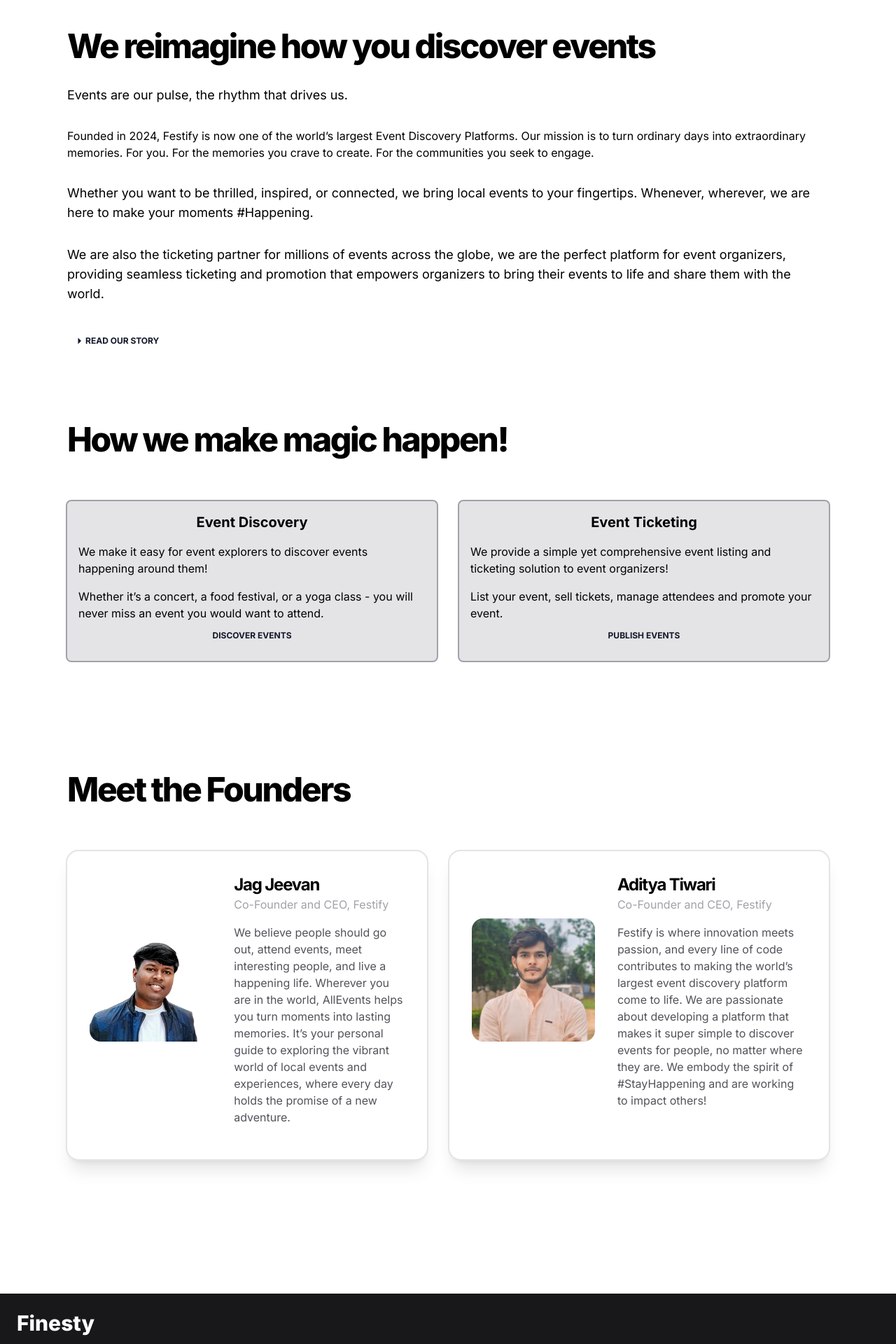
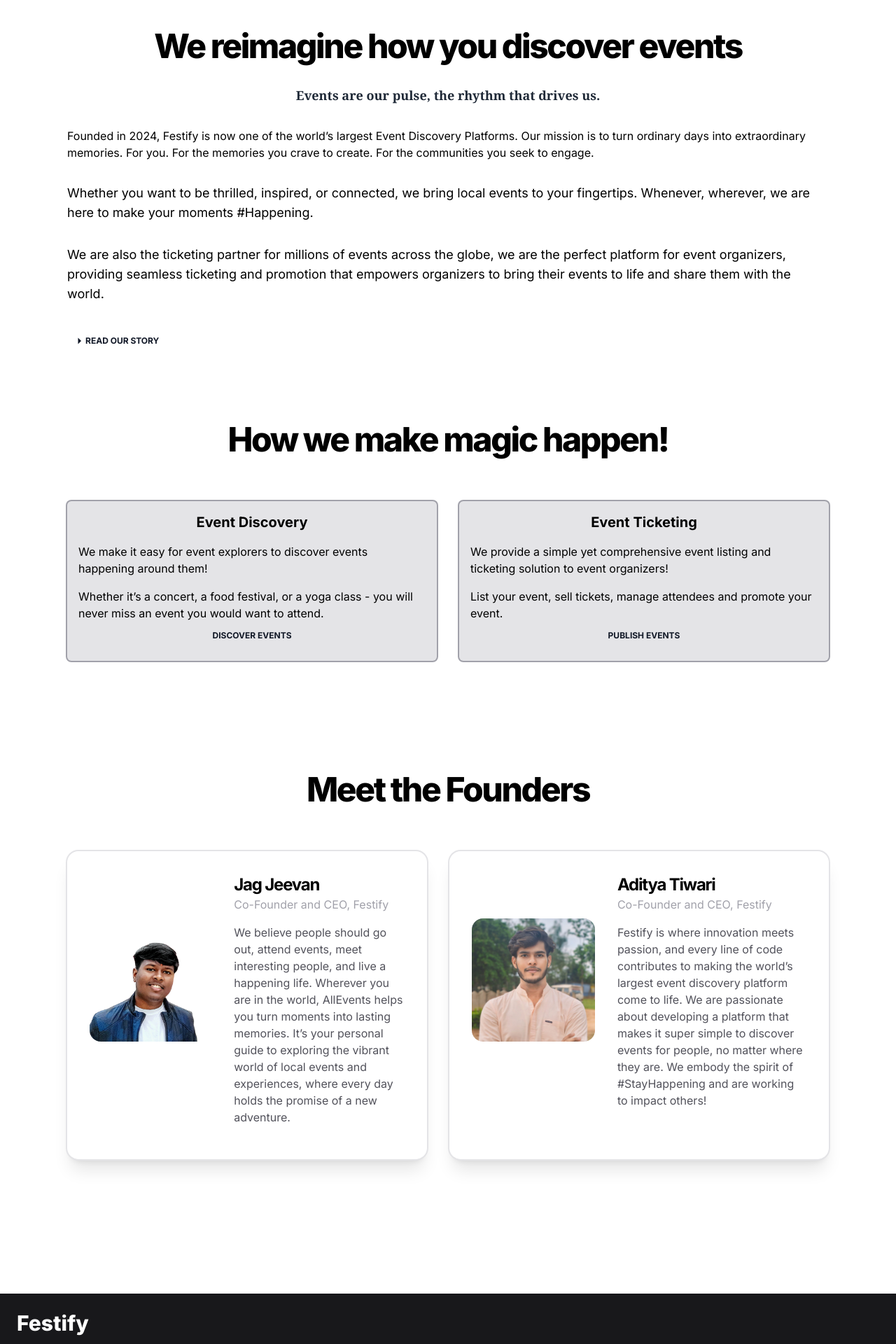
Before and after one commit to GOne0816/Event-Management, a React (Vite) app: page /about in a window 1280 px wide. Shown: the part 100-2020 px from the top of the page at 70% size. Built offline with nearby package versions, Linux system fonts and the light colour scheme.

Commit message:
about-modification

```diff
--- a/src/Components/About.jsx
+++ b/src/Components/About.jsx
@@ -23,14 +23,14 @@
 
   return (
     <div className="h-full">
-      <section className="px-8 md:px-24 py-16 space-y-8">
-        <h1 className="text-4xl font-extrabold tracking-tighter md:text-5xl">
+      <section className="px-8 md:px-24 py-16  space-y-8">
+        <h1 className="text-4xl font-extrabold flex justify-center tracking-tighter md:text-5xl">
           We reimagine how you discover events
         </h1>
-        <p className="text-lg">
+        <p className="text-lg flex justify-center font-bold text-right font-serif text-gray-800">
           Events are our pulse, the rhythm that drives us.
         </p>
-        <p>
+        <p className="flex justify-center">
           Founded in 2024, Festify is now one of the world’s largest Event
           Discovery Platforms. Our mission is to turn ordinary days into
           extraordinary memories. For you. For the memories you crave to create.
@@ -54,7 +54,7 @@
 
         {/* How we make magic happen! */}
         <div className="pt-16">
-          <h1 className="text-4xl font-extrabold tracking-tighter md:text-5xl">
+          <h1 className="text-4xl flex justify-center font-extrabold tracking-tighter md:text-5xl">
             How we make magic happen!
           </h1>
           <div className="flex flex-col md:flex-row gap-8 py-16">
@@ -91,7 +91,7 @@
 
         {/* Meet the Founders */}
         <div className="py-16">
-          <h1 className="text-4xl font-extrabold tracking-tighter md:text-5xl">
+          <h1 className="text-4xl font-extrabold flex justify-center tracking-tighter md:text-5xl">
             Meet the Founders
           </h1>
           <div className="flex flex-col md:flex-row gap-8 py-16">
--- a/src/Components/Footer.jsx
+++ b/src/Components/Footer.jsx
@@ -9,7 +9,7 @@
     <div>
       <footer className="space-y-4 w-full py-6 bg-zinc-900 text-white">
         <h1 className="px-4 md:px-6 text-2xl lg:text-3xl font-extrabold">
-          Finesty
+          Festify
         </h1>
         <div className="flex justify-between px-4 md:px-6 text-start">
           <div className="text-start flex max-sm:flex-col-reverse">
```
